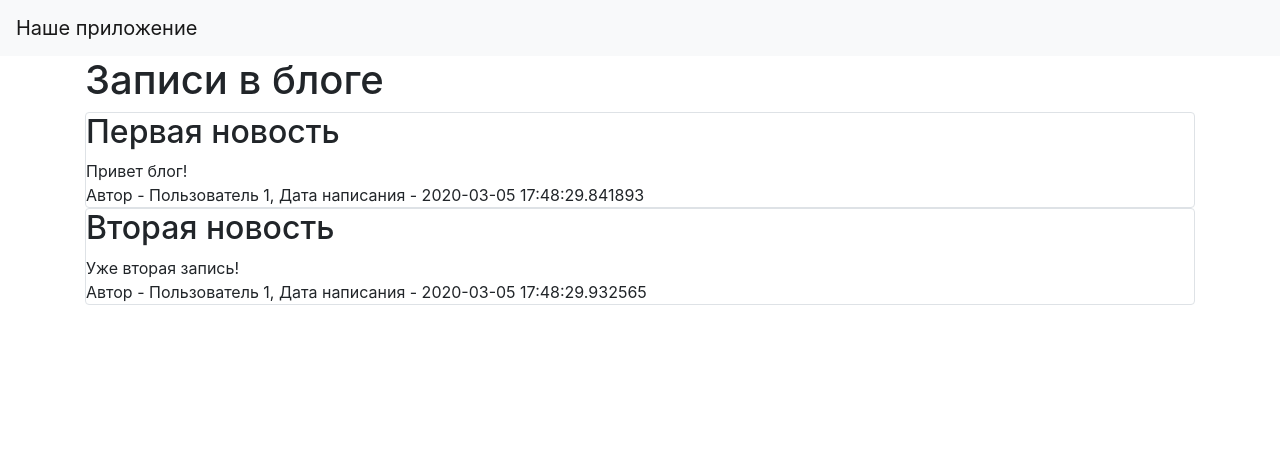
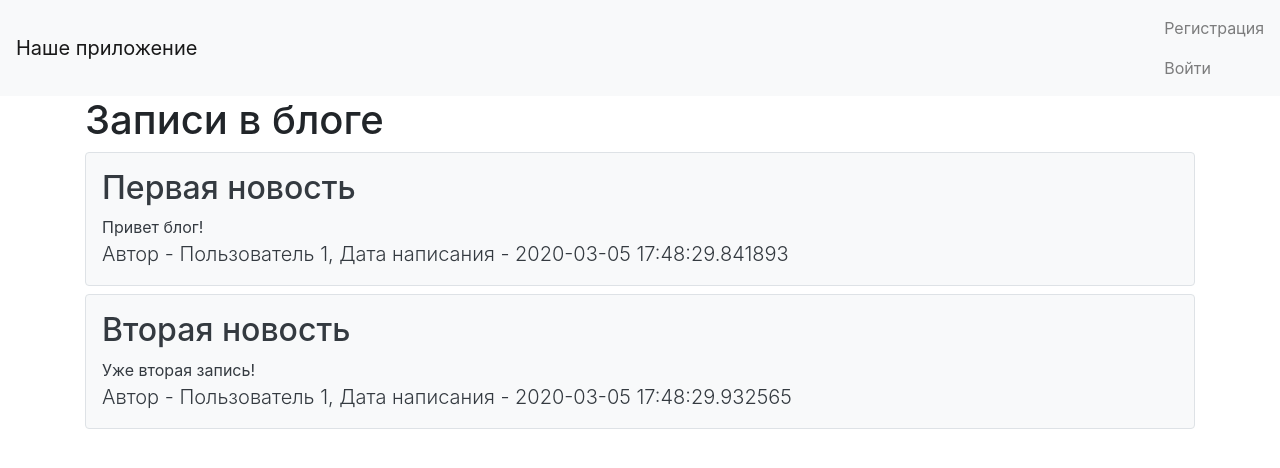
Before and after one commit to KapBelka/web_with_db, a Flask app: page / in a window 1280 px wide. Shown: the top 468 px of the page. Run offline with Flask 2, Linux system fonts and the light colour scheme; data comes from the database, SQL or seed files in the repository; some libraries are stand-ins or nearby versions.

Commit message:
update_forms

```diff
--- a/templates/base.html
+++ b/templates/base.html
@@ -1,5 +1,5 @@
 <!doctype html>
-<html lang="en">
+<html lang="ru">
 <head>
     <meta charset="utf-8">
     <meta name="viewport" content="width=device-width, initial-scale=1, shrink-to-fit=no">
@@ -12,7 +12,15 @@
 <body>
 <header>
     <nav class="navbar navbar-light bg-light">
-        <a class="navbar-brand" href="#">Наше приложение</a>
+        <a class="navbar-brand" href="/">Наше приложение</a>
+        <ul class="navbar-nav">
+            <li class="nav-item">
+                <a class="nav-link" href="/register">Регистрация</a>
+            </li>
+            <li class="nav-item">
+                <a class="nav-link" href="/login">Войти</a>
+            </li>
+        </ul>
     </nav>
 </header>
 <!-- Begin page content -->
--- a/templates/index.html
+++ b/templates/index.html
@@ -3,12 +3,12 @@
 {% block content %}
 <h1>Записи в блоге</h1>
 {% for item in news%}
-<div class="col-md6 border rounded">
+<div class="p-3 mb-2 bg-light text-dark border rounded">
     <h2>{{item.title}}</h2>
     <div>
         {{item.content}}
     </div>
-    <div>
+    <div class="lead">
         Автор - {{item.user.name}}, Дата написания - {{item.created_date}}
     </div>
 </div>
```
